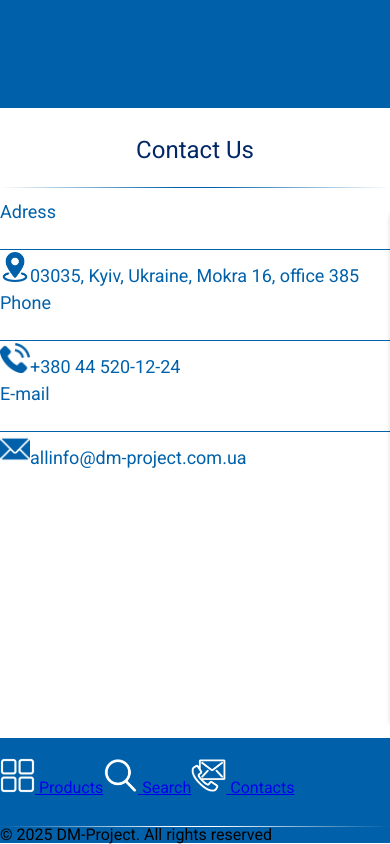
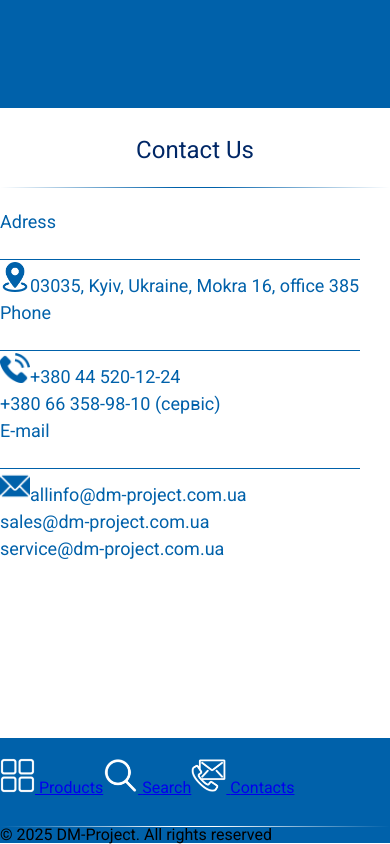
Before and after one commit to ven0m79/dm-project, a Next.js app: page /en/contacts in a window 390 px wide. Shown: the part 716-1560 px from the top of the page. Built offline with nearby package versions, Linux system fonts and the light colour scheme; a web font is replaced by a local one.

Commit message:
fix:mobile-contacts1

```diff
--- a/app/[locale]/contacts/Contacts.module.css
+++ b/app/[locale]/contacts/Contacts.module.css
@@ -9,10 +9,17 @@
 .catalogText {
     display: flex;
     max-width: 1400px;
-    width: 100vw;
+    width: 97vw;
     font-size: 18px;
     color: #0061AA;
     line-height: 27px;
+}
+.catalogAdress {
+    max-width: 1400px;
+    min-width: 400px;
+    width: 50%;
+    margin: 10px auto 10px auto;
+            /* border: 1px solid red;  */
 }
 
 .container {
@@ -88,8 +95,7 @@
 .stroke1 {
     align-self: center;
     text-indent: 55px;
-    max-width: 500px;
-    width: 100vw;
+    width: 90%;
     height: 1px;
     margin-top: 24px;
     margin-bottom: 2px;
--- a/app/[locale]/contacts/client-page.tsx
+++ b/app/[locale]/contacts/client-page.tsx
@@ -50,13 +50,13 @@ export const ClientPage = () => {
           {t('title')}
         </div>
         <div className={styles.stroke}></div>
-        <div className={classNames("flex flex-wrap justify-around items-start", styles.catalogText)}>
-          <div className={classNames("flex flex-col justify-normal items-start")}>
-            <p className="text-2xl justify-normal items-start indent-4 w-full mt-7">
+        <div className={classNames("flex flex-wrap justify-between items-start ", styles.catalogText)}>
+          <div className={classNames("flex flex-col justify-normal items-start ", styles.catalogAdress)}>
+            <p className="text-2xl justify-normal items-start indent-4 mt-2 sm:indent-10">
               {t('contact-adress')}
             </p>
             <p className={styles.stroke1}></p>
-            <p className="flex flex-wrap justify-normal items-start indent-4 mt-8 mb-10">
+            <p className="flex items-center gap-3 mt-2 mb-10 text-wrap ml-10">
               <Image
                 className={""}
                 src={adress}
@@ -66,11 +66,11 @@ export const ClientPage = () => {
               />
               {t('contact-adress1')}
             </p>
-            <p className="text-2xl justify-normal items-start indent-4 w-full mt-7">
+            <p className="text-2xl justify-normal items-start indent-4 mt-2 sm:indent-10">
               {t('contact-phone')}
             </p>
             <p className={styles.stroke1}></p>
-            <p className="flex flex-wrap justify-normal items-start indent-4 mt-8 mb-10">
+            <p className="flex items-center gap-3 mt-2 mb-10 text-wrap ml-10">
               <Image
                 className={""}
                 src={phone}
@@ -78,13 +78,14 @@ export const ClientPage = () => {
                 height={30}
                 alt="logo"
               />
-            +380 44 520-12-24
+              <span>+380 44 520-12-24 <br />
+                +380 66 358-98-10 (cервіс)</span>
             </p>
-            <p className="text-2xl justify-normal items-start indent-4 w-full mt-7">
+            <p className="text-2xl justify-normal items-start indent-4 w-full mt-2 sm:indent-10">
               {t('contact-mail')}
             </p>
             <p className={styles.stroke1}></p>
-            <p className="flex flex-wrap justify-normal items-start indent-4 mt-8 mb-10">
+            <p className="flex items-center gap-3 mt-2 mb-10 text-wrap ml-10">
               <Image
                 className={""}
                 src={mail}
@@ -92,10 +93,13 @@ export const ClientPage = () => {
                 height={30}
                 alt="logo"
               />
-            allinfo@dm-project.com.ua
+              <span>allinfo@dm-project.com.ua<br />
+                sales@dm-project.com.ua<br />
+                service@dm-project.com.ua
+              </span>
             </p>
           </div>
-          <div>
+          <div className="flex flex-1 w-1/2">
             <form onSubmit={handleSubmit} className={styles.container}>
               <div className={styles.sendUsMessage}>{t('contact-form-title')}</div>
               <input
```
Lines whose indentation alone changed are shown as unchanged.
